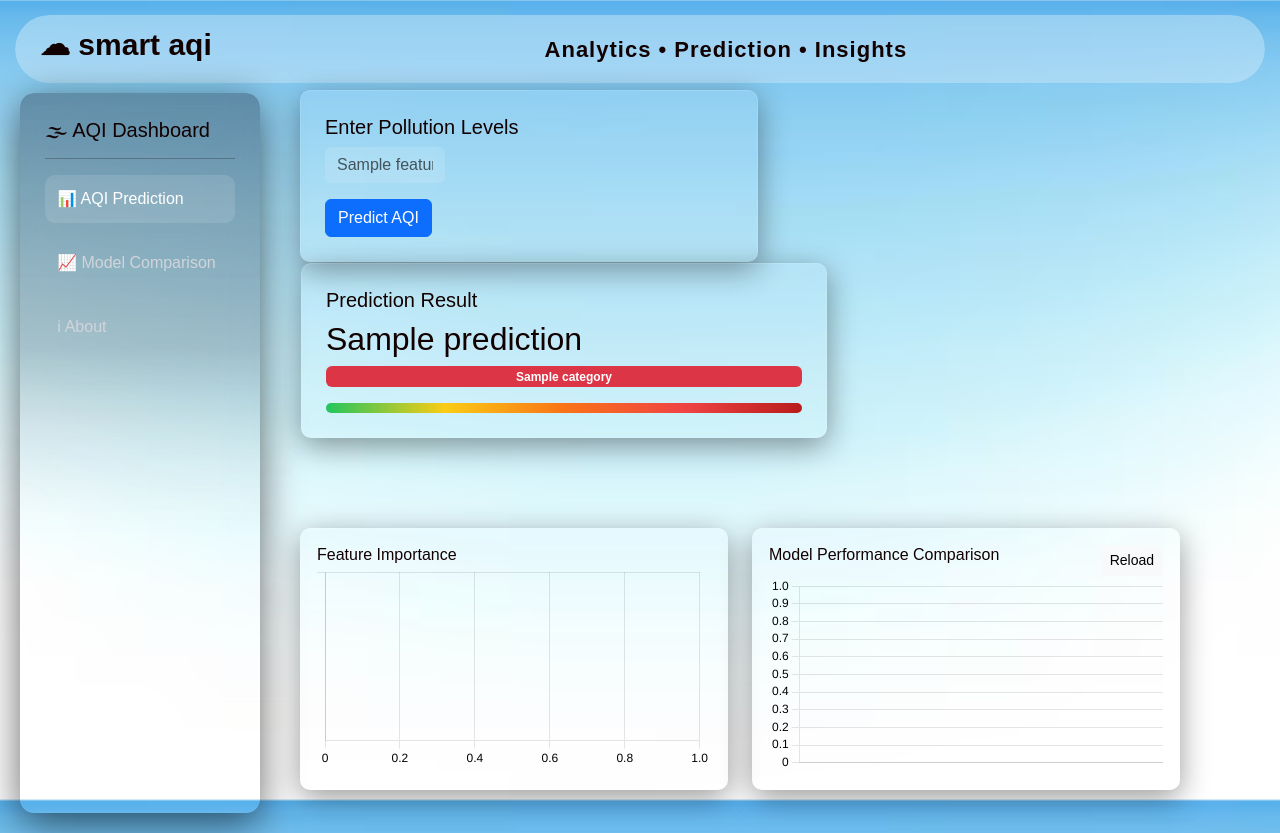
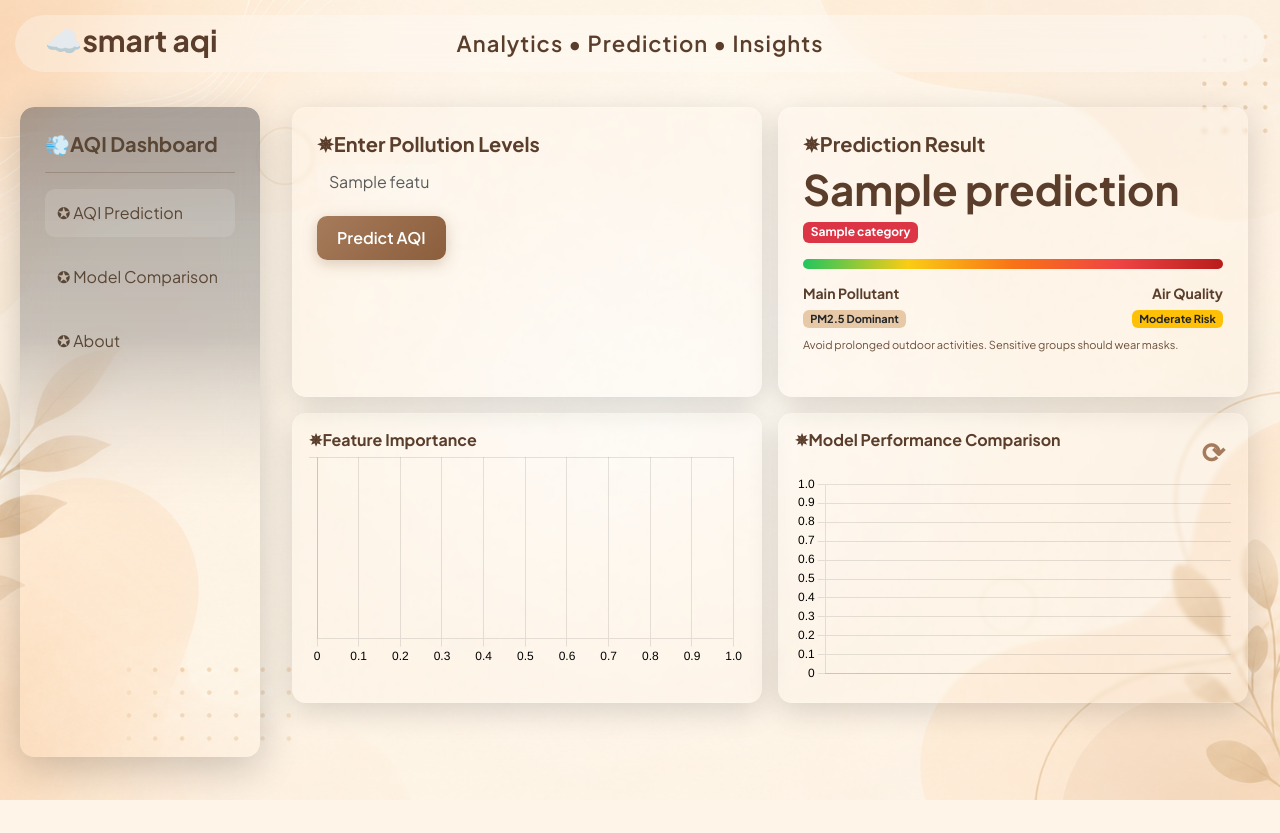
Before and after one commit to subhamdey2004/ml-model-comparison-aqi, a Flask app: template templates/index.html in a window 1280 px wide. After the commit the page ends 800 px from the top, so only its background shows below. Run offline with Flask 3, Linux system fonts and the light colour scheme; the template is opened without the code that fills it: most values are stand-ins (such as "Sample title", 1, 10 or a date in 2020); parts of the project's set-up code (start-up, migrations or seed data) failed here and were passed over.

Commit message:
Updated project files

```diff
--- a/templates/index.html
+++ b/templates/index.html
@@ -2,77 +2,98 @@
 <html>
 <head>
     <meta charset="UTF-8">
+
     <link href="https://cdn.jsdelivr.net/npm/bootstrap@5.3.0/dist/css/bootstrap.min.css" rel="stylesheet">
+    <link href="https://fonts.googleapis.com/css2?family=Plus+Jakarta+Sans:wght@400;500;600;700&display=swap" rel="stylesheet">
     <script src="https://cdn.jsdelivr.net/npm/chart.js"></script>
+
     <style>
+
     body{
         margin:0;
-            font-family: sans-serif ;
+        font-family:'Plus Jakarta Sans', sans-serif;
         background:url("/static/pollution.jpg") center/cover fixed;
-            color:rgb(18, 1, 1);
+        color:#5A3E2B;
         overflow:hidden;
     }
+
     .topbar{
         margin:15px;
         padding:12px 25px;
         border-radius:70px;
         position:relative;
         overflow:hidden;
+
         display:flex;
-            justify-content:space-between;
         align-items:center;
-            border:0px solid rgba(255,255,255,0.3);
+        justify-content:center;
     }
+
     .topbar::before{
         content:"";
         position:absolute;
         inset:0;
-            background:rgba(255,255,255,0.3);
+
+        background:rgba(255,255,255,0.30);
+
         backdrop-filter:blur(20px);
         -webkit-backdrop-filter:blur(20px);
+
         z-index:0;
     }
+
     .topbar *{
         position:relative;
         z-index:2;
     }
+
     .topbar h4{
+        position:absolute;
+        left:30px;
+
         font-weight:800;
         font-size:30px;
     }
-        .topbar-right
-        {
+
+    .topbar-right{
         font-size:22px;
         font-weight:600;
         letter-spacing:1px;
+
+        text-align:center;
     }
-        .dashboard
-        {
+
+    .dashboard{
         display:grid;
         grid-template-columns:240px 1fr;
-            gap:25px;
+        gap:20px;
         padding:20px;
+
+        height:calc(100vh - 110px);
     }
-        .sidebar
-        {
-            height:90vh;
+
+    .sidebar{
+        height: 100%;
         padding:25px;
-            margin-top:-25px;
+
         position:relative;
         overflow:hidden;
+
         border-radius:14px;
-            border:0px solid rgba(255,255,255,0);
-            box-shadow:0 10px 40px rgba(0,0,0,0.6),
+
+        box-shadow:
+        0 10px 40px rgba(0,0,0,0.20),
         inset 0 0 0 1px rgba(255,255,255,0.03);
     }
-        .sidebar::before
-        {
+
+    .sidebar::before{
         content:"";
         position:absolute;
         inset:0;
         background:rgba(15,20,35,0.35);
         backdrop-filter:blur(16px);
         -webkit-backdrop-filter:blur(16px);
+
         mask-image:linear-gradient(
             to bottom,
             rgba(0,0,0,1) 0%,
@@ -80,6 +101,7 @@
             rgba(0,0,0,0) 65%,
             rgba(0,0,0,0) 100%
         );
+
         -webkit-mask-image:linear-gradient(
             to bottom,
             rgba(0,0,0,1) 0%,
@@ -87,227 +109,496 @@
             rgba(0,0,0,0) 65%,
             rgba(0,0,0,0) 100%
         );
+
         z-index:0;
     }
-        .sidebar *
-        {
+
+    .sidebar *{
         position:relative;
         z-index:2;
     }
-        .sidebar h4
-        {
-            color:white;
-            font-weight:600;
-            text-shadow:
-            0 0 8px rgba(255,255,255,0.5),
-            0 0 20px rgba(0,150,255,0.3);
+
+    .sidebar h5{
+        color:#5A4634;
+        font-weight:700;
     }
-        .sidebar p
-        {
+
+    .sidebar p{
         padding:12px;
         border-radius:10px;
         cursor:pointer;
         transition:.3s;
-            color:#d1d5db;
+        color:#5A4634;
     }
-        .sidebar p:hover
-        {
-            background:rgba(255,255,255,0.08);
-            transform:translateX(6px);
-        }
-        .sidebar p.active
-        {
-            background:rgba(255,255,255,0.12);
-            color:white;
-        }
-        .sidebar p
-        {
-            padding:12px;
-            border-radius:10px;
-            cursor:pointer;
-            transition:.3s;
-            color:#d1d5db;
-            position:relative;
-            z-index:2;
-        }
-        .sidebar p:hover
-        {
+
+    .sidebar p:hover{
         background:rgba(255,255,255,0.08);
         transform:translateX(5px);
     }
-        .sidebar p.active
-        {
+
+    .sidebar p.active{
         background:rgba(255,255,255,0.12);
+        color:#5A4634;
+    }
+
+    .card-glass{
+        background:rgba(255,255,255,0.08);
+
+        backdrop-filter:blur(2px);
+        -webkit-backdrop-filter:blur(2px);
+
+        border-radius:14px;
+
+        border:1px solid rgba(255,255,255,0.12);
+
+        box-shadow:
+        0 8px 30px rgba(0,0,0,0.15);
+    }
+
+    .equal-card{
+        min-height:290px;
+    }
+
+    input{
+        background:rgba(255,255,255,0.12)!important;
+        border:none!important;
+
+        color:#5A3E2B!important;
+    }
+
+    input::placeholder{
+        color:#7a6654;
+    }
+
+    .custom-btn{
+        background:linear-gradient(135deg,#A67B5B,#8B5E3C);
+
+        border:none;
+        color:white;
+
+        font-weight:600;
+
+        padding:10px 20px;
+
+        border-radius:10px;
+
+        transition:all 0.3s ease;
+
+        box-shadow:
+        0 4px 15px rgba(139,94,60,0.3);
+    }
+
+    .custom-btn:hover{
+        background:linear-gradient(135deg,#8B5E3C,#6F472C);
+
+        transform:translateY(-2px);
+
+        box-shadow:
+        0 6px 18px rgba(111,71,44,0.4);
+
         color:white;
     }
-        .card-glass
-        {
-            background:rgba(255,255,255,0.08);
-            backdrop-filter:blur(2px);
-            border-radius:10px;
-            border:1px solid rgba(255,255,255,0.12);
-            box-shadow:0 8px 30px rgba(0,0,0,0.4);
+
+    .reload-btn{
+        border:none;
+        background:transparent;
+
+        font-size:28px;
+        font-weight:bold;
+
+        color:#A67B5B;
+
+        cursor:pointer;
+
+        transition:0.3s ease;
     }
-        .move-up
-        {
-            position:relative;
-            top:-20px;
+
+    .reload-btn:hover{
+        transform:rotate(180deg) scale(1.15);
+
+        color:#8B5E3C;
     }
-        input
-        {
-            background:rgba(255,255,255,0.12)!important;
-            border:none!important;
-            color:white;
+
+    canvas{
+        max-height:210px !important;
     }
-        input::placeholder
-        {
-            color:white;
+
+    h5,h6{
+        font-weight:700;
     }
-        .move-bottom-section
-        {
-            position:relative;
-            top:-30px;
-        }
-        .fixed-bottom-section
-        {
-            position:fixed;
-            bottom:10px;
-            left:300px;
-            right:100px;
-            z-index:5;
-        }
-        .fixed-top-cards
-        {
-            position:fixed;
-            top:120px;
-            left:300px;
-            right:40px;
-            z-index:5;
-        }
-        .enter-card-control
-        {
-            position:relative;
-            left:0px;
-            top:-30px;
-            width:50%;
-        }
-        .full-control-card
-        {
-            height:100%;
-            display:flex;
-            flex-direction:column;
-            right:-50px;
-        }
-        .result-control
-        {
-            position:relative;
-            top:-29px;
-            left:1px;
-            width: 550px;
-        }
+
     </style>
 </head>
+
 <body>
+
 <div class="topbar">
-                <h4>☁ smart aqi</h4>
+
+    <h4>☁️smart aqi</h4>
+
     <span class="topbar-right">
         Analytics • Prediction • Insights
     </span>
+
+</div>
+
+<div class="dashboard">
+
+    <div class="sidebar">
+
+        <h5>💨AQI Dashboard</h5>
+
+        <hr>
+
+        <p class="active">✪ AQI Prediction</p>
+        <p onclick="openModelPage()">✪ Model Comparison</p>
+
+        <p>✪ About</p>
+
+    </div>
+
+    <div class="container-fluid">
+
+        <div class="row g-3">
+
+            <div class="col-md-6">
+
+                <div class="card-glass p-4 equal-card">
+
+                    <h5>✵Enter Pollution Levels</h5>
+
+                    <form method="POST">
+
+                        <div class="row">
+
+                            {% for f in features %}
+
+                            <div class="col-md-4 mb-3">
+
+                                <input
+                                    name="{{f}}"
+                                    placeholder="{{f}}"
+                                    class="form-control"
+                                    required>
+
+                            </div>
+
+                            {% endfor %}
+
+                        </div>
+
+                        <button class="btn custom-btn">
+                            Predict AQI
+                        </button>
+
+                    </form>
+
+                </div>
+
+            </div>
+
+            <div class="col-md-6">
+
+                <div class="card-glass p-4 equal-card d-flex flex-column justify-content-between">
+
                     <div>
+
+                        <h5>✵Prediction Result</h5>
+
+                        {% if prediction %}
+
+                        <h2 style="
+                        font-size:42px;
+                        font-weight:700;
+                        margin-bottom:4px;
+                        ">
+                            {{prediction}}
+                        </h2>
+
+                        <span class="badge bg-danger">
+                            {{category}}
+                        </span>
+
+                        <div class="mt-3"
+                        style="
+                        height:10px;
+                        border-radius:10px;
+
+                        background:linear-gradient(
+                        to right,
+                        #22c55e,
+                        #facc15,
+                        #f97316,
+                        #ef4444,
+                        #b91c1c
+                        );
+                        ">
                         </div>
+
+                        <div class="mt-3">
+
+                            <div class="d-flex justify-content-between">
+
+                                <div>
+
+                                    <h6 style="
+                                    font-size:14px;
+                                    margin-bottom:4px;
+                                    ">
+                                        Main Pollutant
+                                    </h6>
+
+                                    <span class="badge text-dark"
+                                    style="
+                                    background:#E8C9A7;
+                                    font-size:11px;
+                                    ">
+                                        PM2.5 Dominant
+                                    </span>
+
                                 </div>
-        <div class="dashboard">
-            <div class="sidebar">
-                <h5>🌫 AQI Dashboard</h5>
-                <hr>
-                <p class="active">📊 AQI Prediction</p>
-                <p>📈 Model Comparison</p>
-                <p>ℹ About</p>
+
+                                <div style="text-align:right;">
+
+                                    <h6 style="
+                                    font-size:14px;
+                                    margin-bottom:4px;
+                                    ">
+                                        Air Quality
+                                    </h6>
+
+                                    <span class="badge bg-warning text-dark"
+                                    style="font-size:11px;">
+                                        Moderate Risk
+                                    </span>
+
                                 </div>
-            <div>
-                <div class="row fixed-top-cards">
-                    <div class="col-md-7 enter-card-control">
-                        <div class="card-glass p-4">
-                            <h5>Enter Pollution Levels</h5>
-                            <form method="POST">
-                                <div class="row">
-                                    {% for f in features %}
-                                    <div class="col-md-4 mb-3">
-                                        <input name="{{f}}" placeholder="{{f}}" class="form-control" required>
+
                             </div>
-                                    {% endfor %}
+
+                            <div class="mt-2"
+                            style="
+                            font-size:11px;
+                            line-height:1.4;
+                            color:#6b4f3a;
+                            ">
+
+                                Avoid prolonged outdoor activities.
+                                Sensitive groups should wear masks.
+
                             </div>
-                                <button class="btn btn-primary">Predict AQI</button>
-                            </form>
+
                         </div>
+
+                        {% else %}
+
+                        <div class="d-flex flex-column justify-content-center align-items-center"
+                        style="height:180px;">
+
+                            <div style="
+                            font-size:50px;
+                            opacity:0.35;
+                            ">
+                                😷
                             </div>
-                    <div class="col-md-5 result-control ">
-                        <div class="card-glass p-4 full-control-card">
-                            <h5>Prediction Result</h5>
-                            {% if prediction %}
-                            <h2>{{prediction}}</h2>
-                            <span class="badge bg-danger">{{category}}</span>
-                            <div class="mt-3" style="height:10px;border-radius:10px;background:
-                            linear-gradient(to right,#22c55e,#facc15,#f97316,#ef4444,#b91c1c);"></div>
-                            {% else %}
-                            <p>No prediction yet</p>
+
+                            <p style="
+                            margin-top:8px;
+                            font-size:14px;
+                            opacity:0.7;
+                            ">
+                                No prediction yet
+                            </p>
+
+                        </div>
+
                         {% endif %}
+
                     </div>
+
                 </div>
+
             </div>
-                <div class="row mt-4 align-items-stretch fixed-bottom-section">
-                    <div class="col-md-6 d-flex">
-                        <div class="card-glass p-3 w-100">
-                            <h6>Feature Importance</h6>
+
+        </div>
+
+        <div class="row g-3 mt-0">
+
+            <div class="col-md-6">
+
+                <div class="card-glass p-3 equal-card">
+
+                    <h6>✵Feature Importance</h6>
+
                     <canvas id="featureChart"></canvas>
+
                 </div>
+
             </div>
-                    <div class="col-md-6 d-flex">
-                        <div class="card-glass p-3 w-100">
+
+            <div class="col-md-6">
+
+                <div class="card-glass p-3 equal-card">
+
                     <div class="d-flex justify-content-between">
-                                <h6>Model Performance Comparison</h6>
-                                <button onclick="location.reload()" class="btn btn-sm btn-light">Reload</button>
+
+                        <h6>✵Model Performance Comparison</h6>
+
+                        <button
+                            onclick="reloadChart()"
+                            class="reload-btn">
+
+                            ⟳
+
+                        </button>
+
                     </div>
+
                     <canvas id="modelChart"></canvas>
+
                 </div>
+
             </div>
+
         </div>
+
     </div>
+
 </div>
-    </div>
+
 <script>
+
 const labels = JSON.parse('{{ chart_labels | tojson | safe }}');
 const values = JSON.parse('{{ chart_values | tojson | safe }}');
-    new Chart(document.getElementById("modelChart"), {
+
+const ctx = document.getElementById("modelChart");
+
+function createModelChart(){
+
+    return new Chart(ctx, {
+
         type:"bar",
+
         data:{
             labels:labels,
+
             datasets:[{
                 data:values,
-            backgroundColor:["#ffb833","#ff8533","#008080","#004d4d"],
+
+                backgroundColor:[
+                    "#D2B79B",
+                    "#E6A66A",
+                    "#A8AD8C",
+                    "#B88455"
+                ],
+
                 borderRadius:8
             }]
         },
+
         options:{
-        plugins:{legend:{display:false}},
+            responsive:true,
+
+            animation:{
+                duration:2200,
+                easing:'easeInOutQuart'
+            },
+
+            plugins:{
+                legend:{
+                    display:false
+                }
+            },
+
             scales:{
-            x:{ticks:{color:"black"}},
-            y:{ticks:{color:"black"}}
+                x:{
+                    ticks:{
+                        color:"black"
+                    }
+                },
+
+                y:{
+                    beginAtZero:true,
+
+                    ticks:{
+                        color:"black"
+                    }
+                }
             }
         }
     });
+}
+
+let modelChart = createModelChart();
+
+function reloadChart(){
+
+    modelChart.destroy();
+
+    setTimeout(() => {
+
+        modelChart = createModelChart();
+
+    }, 150);
+}
+
 const featureLabels = JSON.parse('{{ feature_labels | tojson | safe }}');
 const featureValues = JSON.parse('{{ feature_values | tojson | safe }}');
+
 new Chart(document.getElementById("featureChart"), {
+
     type:"bar",
+
     data:{
         labels:featureLabels,
-        datasets:[{data:featureValues,backgroundColor:"#06b6d4",borderRadius:8}]
+
+        datasets:[{
+            data:featureValues,
+
+            backgroundColor:[
+                "#C49A6C",
+                "#D8B08C",
+                "#A67B5B",
+                "#8B5E3C",
+                "#B08968",
+                "#D4A373",
+                "#CB997E",
+                "#A98467",
+                "#9C6644"
+            ],
+
+            borderRadius:8
+        }]
     },
+
     options:{
-        indexAxis:'y',plugins:{legend:{display:false}},scales:{x:{ticks:{color:"black"}},y:{ticks:{color:"black"}}}
+
+        responsive:true,
+
+        indexAxis:'y',
+
+        plugins:{
+            legend:{
+                display:false
+            }
+        },
+
+        scales:{
+            x:{
+                ticks:{
+                    color:"black"
+                }
+            },
+
+            y:{
+                ticks:{
+                    color:"black"
+                }
+            }
+        }
     }
 });
 </script>
+
 </body>
 </html>
```
Also changed, not shown: README.md, static/pollution.jpg. Lines whose indentation alone changed are shown as unchanged.
